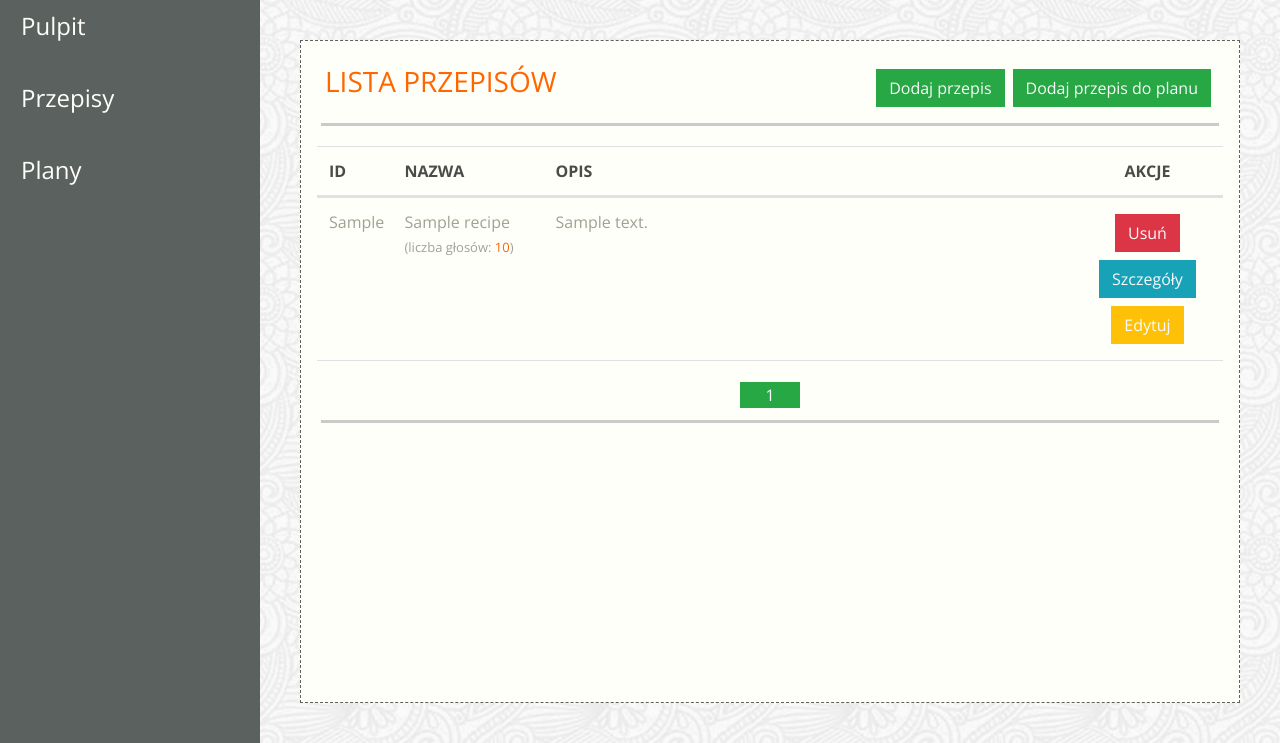
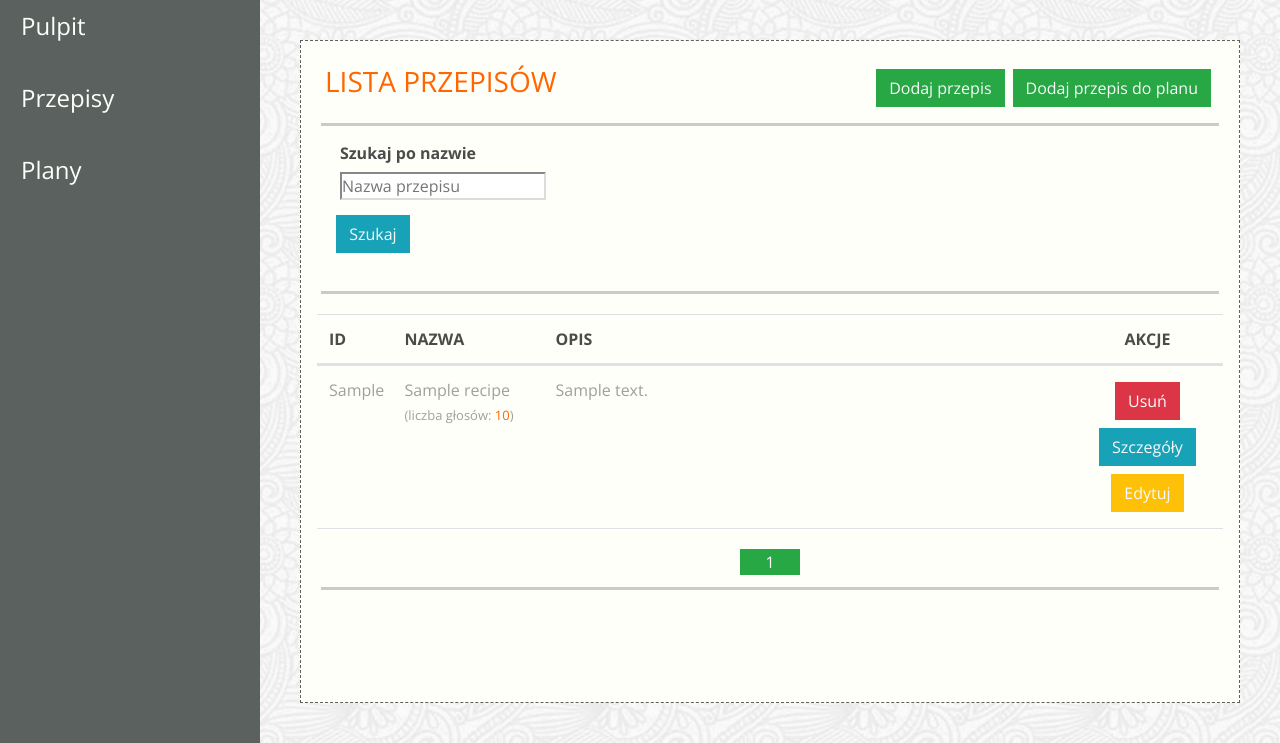
Before and after one commit to scrumlab-warsaw/scrum_project, a Django app: template jedzonko/templates/app-recipes.html in a window 1280 px wide. Shown: the part 84-827 px from the top of the page. Run offline with Django 3.2, Linux system fonts and the light colour scheme; the template is opened without the code that fills it: most values are stand-ins (such as "Sample title", 1, 10 or a date in 2020); some libraries are stand-ins or nearby versions; some web fonts are replaced.

Commit message:
dodana opcja wyszukiwania przepisu na stronie z listą przepisów

```diff
--- a/jedzonko/templates/app-recipes.html
+++ b/jedzonko/templates/app-recipes.html
@@ -2,6 +2,7 @@
 {% block title %}{% endblock %}
 {% block content %}
 <div class="dashboard-content border-dashed p-3 m-4 view-height">
+
 
     <div class="row border-bottom border-3 p-1 m-1">
         <div class="col noPadding"><h3 class="color-header text-uppercase">Lista
@@ -15,6 +16,24 @@
                         class="btn btn-success rounded-0 text-light m-1"">Dodaj przepis do planu</a>
                 </td>
             </div>
+        </div>
+        <div class="row border-bottom border-3 p-1 m-1">
+            <form method="POST" style="margin-bottom: 30px">
+                {% csrf_token %}
+                <label for="recipe_name" style="margin-left: 15px"
+                       class="col-form-label text-color-darker">
+                    <b>Szukaj po nazwie</b>
+                </label>
+                <div class="col-sm-10">
+                    <input type="text" name="recipe_name"  id="recipe_name"
+                           placeholder="Nazwa przepisu" style="border-color: gainsboro">
+                </div>
+                <label for="wyslij" style="margin-top: 30px; margin-left: 3px"></label>
+                <input type="submit" class="btn btn-info rounded-0 text-light m-1"
+                       value="Szukaj" id="wyslij">
+                <span style="color:red; margin-left: 10px">{{ error_message }}</span>
+            </form>
+
         </div>
     <table class="table border-bottom schedules-content">
         <thead>
```
Also changed, not shown: jedzonko/views.py (+27 -8 lines).
